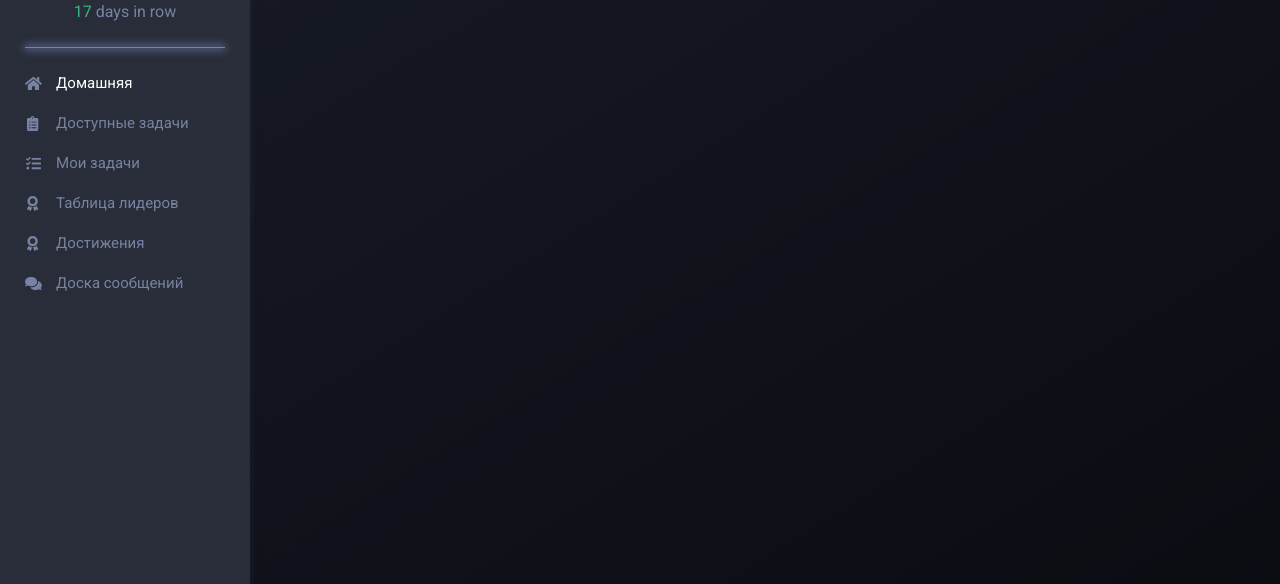
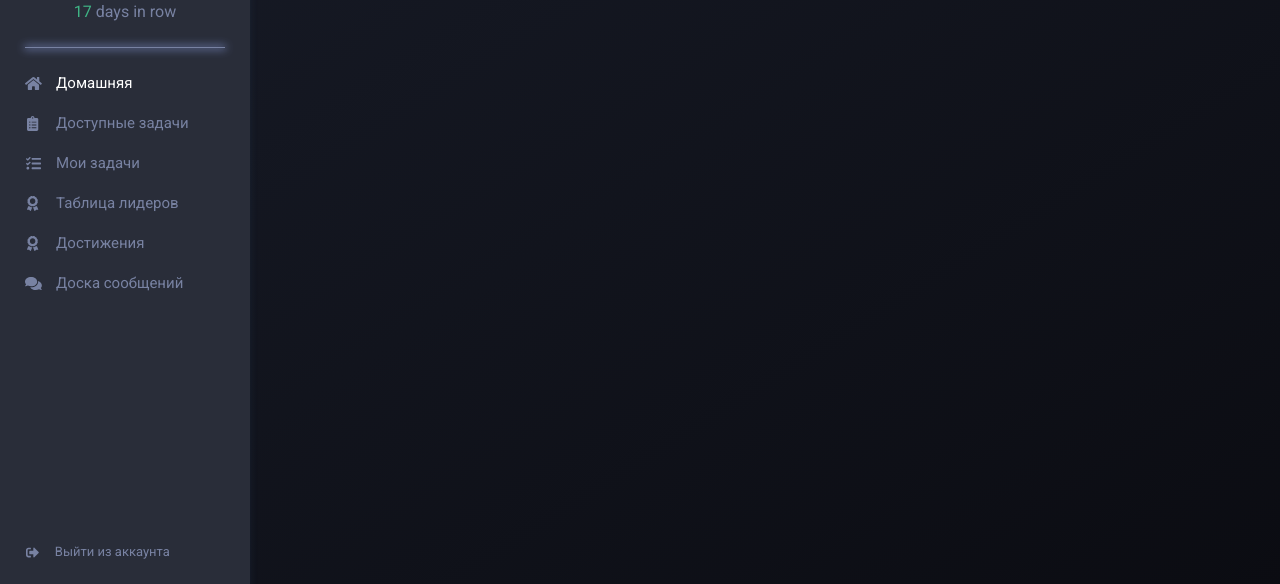
Before and after one commit to TheNear/ProcrastinationProject, a React (Create React App) app: page / in a window 1280 px wide. Shown: the part 213-797 px from the top of the page. Built offline with nearby package versions, Linux system fonts and the light colour scheme.

Commit message:
add exit button

```diff
--- a/package.json
+++ b/package.json
@@ -13,7 +13,6 @@
     "normalize.css": "^8.0.1",
     "react": "^16.13.1",
     "react-dom": "^16.13.1",
-    "react-onclickoutside": "^6.9.0",
     "react-router-dom": "^5.1.2",
     "react-scripts": "3.4.1"
   },
--- a/src/components/SidePanelMenu/SidePanelMenu.scss
+++ b/src/components/SidePanelMenu/SidePanelMenu.scss
@@ -1,8 +1,17 @@
 .side-menu {
+  display: flex;
+  flex-direction: column;
   width: 100%;
   height: 100%;
   flex: 1;
   padding: 15px;
+}
+
+.side-menu__list {
+  position: relative;
+  display: flex;
+  flex: 1;
+  flex-direction: column;
 }
 
 .side-menu__item {
@@ -12,6 +21,12 @@
   align-items: center;
 }
 
+.side-menu__item-exit {
+  position: absolute;
+  bottom: 0;
+  left: 0;
+  font-size: 13px;
+}
 
 
 .side-menu__icon {
@@ -61,6 +76,23 @@
     transition: all 0.5s ease;
   }
 
+  .side-menu__item-exit {
+    position: relative;
+    margin-top: 30px;
+    padding-top: 15px;
+    font-size: 13px;
+  }
+
+  .side-menu__item-exit::before {
+      content: '';
+      position: absolute;
+      top: 0;
+      width: 100%;
+      height: 1px;
+      background-color: $font-color;
+      box-shadow: 0 0 9px 1px rgb(137, 156, 220)
+  }
+
   .side-menu__hamburger {
     display: block;
     transition: transform 0.5s ease;
@@ -71,7 +103,6 @@
   }
 
   .side-menu.active {
-    // display: flex;
     transform: translate3d(0, -50%, 0);
   }
 
--- a/src/components/SidePanelMenu/index.jsx
+++ b/src/components/SidePanelMenu/index.jsx
@@ -1,6 +1,6 @@
 import React, { Fragment, useState, useEffect } from 'react';
 import { FontAwesomeIcon } from '@fortawesome/react-fontawesome'
-import { faTasks, faClipboardList, faAward, faComments, faHome } from '@fortawesome/free-solid-svg-icons'
+import { faTasks, faClipboardList, faAward, faComments, faHome, faSignOutAlt } from '@fortawesome/free-solid-svg-icons'
 import { NavLink } from 'react-router-dom';
 import { CONST } from '../../assets/js/constants';
 import HamburgerButton from '../../componentHelpers/HamburgerButton';
@@ -94,8 +94,13 @@ export default function SidePanelMenu() {
               <NavLink exact to={link.to} className="side-menu__link">{link.title}</NavLink>
             </li>
           ))}
+          <li className="side-menu__item side-menu__item-exit">
+            <div className="side-menu__icon"><FontAwesomeIcon icon={faSignOutAlt} /></div>
+            <a href='/' alt='loggout button' className="side-menu__link">Выйти из аккаунта</a>
+          </li>
         </ul>
       </nav>
+
     </Fragment>
   )
 }
```
Also changed, not shown: 2 other files (tests, documents, lock files or other folders).
